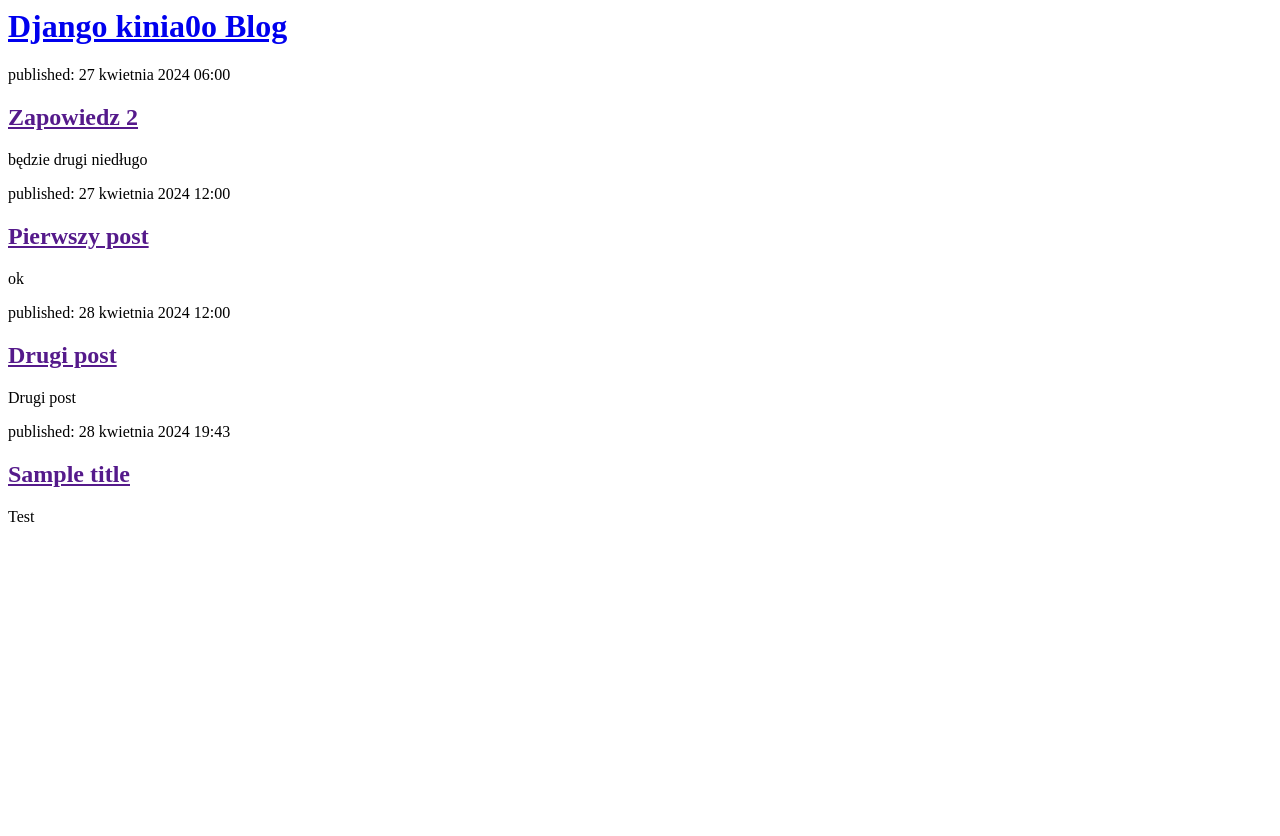
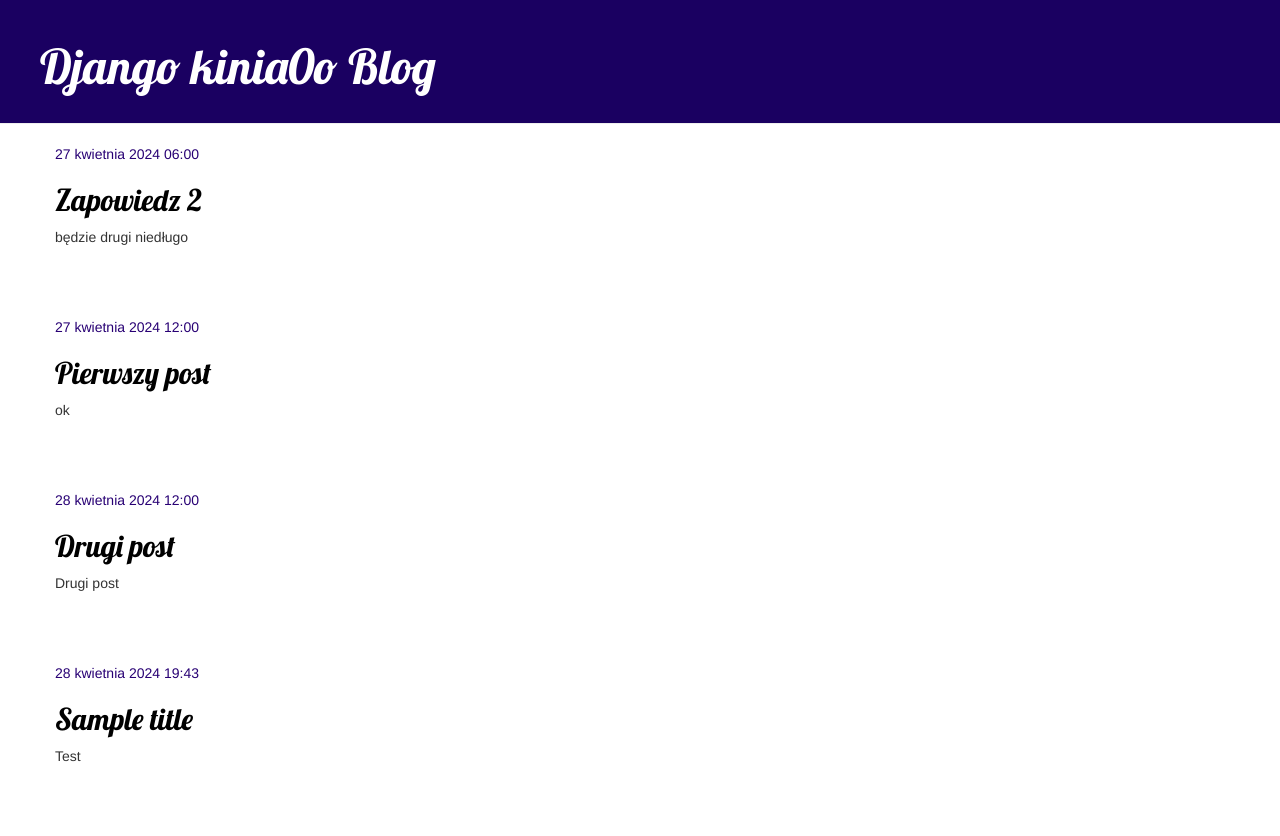
Before and after one commit to kinia0o/my-first-blog-22677, a Django app: page / in a window 1280 px wide. Before the commit the page ends 522 px from the top, so only its background shows below. Run offline with Django 5.2, Linux system fonts and the light colour scheme; data comes from the database, SQL or seed files in the repository; some libraries are stand-ins or nearby versions.

Commit message:
nowy wygląd strony

```diff
--- /dev/null
+++ b/blog22677/static/css/blog.css
@@ -0,0 +1,52 @@
+h1 a, h2 a {
+    color: #3300be;
+    font-family: 'Lobster';
+}
+
+
+.page-header {
+    background-color: #1a0061;
+    margin-top: 0;
+    padding: 20px 20px 20px 40px;
+}
+
+.page-header h1, .page-header h1 a, .page-header h1 a:visited, .page-header h1 a:active {
+    color: #ffffff;
+    font-size: 36pt;
+    text-decoration: none;
+}
+
+.content {
+    margin-left: 40px;
+}
+
+h1, h2, h3, h4 {
+    font-family: 'Lobster', cursive;
+}
+
+.date {
+    color: #280074;
+}
+
+.save {
+    float: right;
+}
+
+.post-form textarea, .post-form input {
+    width: 100%;
+}
+
+.top-menu, .top-menu:hover, .top-menu:visited {
+    color: #ffffff;
+    float: right;
+    font-size: 26pt;
+    margin-right: 20px;
+}
+
+.post {
+    margin-bottom: 70px;
+}
+
+.post h2 a, .post h1 a:visited {
+    color: #000000;
+}
--- /dev/null
+++ b/blog22677/templates/blog22677/base.html
@@ -0,0 +1,23 @@
+{% load static %}
+<html>
+    <head>
+        <title>Django kinia0o blog</title>
+        <link rel="stylesheet" href="//maxcdn.bootstrapcdn.com/bootstrap/3.2.0/css/bootstrap.min.css">
+        <link rel="stylesheet" href="//maxcdn.bootstrapcdn.com/bootstrap/3.2.0/css/bootstrap-theme.min.css">
+        <link href='//fonts.googleapis.com/css?family=Lobster&subset=latin,latin-ext' rel='stylesheet' type='text/css'>
+        <link rel="stylesheet" href="{% static 'css/blog.css' %}">
+    </head>
+    <body>
+        <div class="page-header">
+            <h1><a href="/">Django kinia0o Blog</a></h1>
+        </div>
+        <div class="content container">
+            <div class="row">
+                <div class="col-md-8">
+                {% block content %}
+                {% endblock %}
+                </div>
+            </div>
+        </div>
+    </body>
+</html>
--- a/blog22677/templates/blog22677/post_list.html
+++ b/blog22677/templates/blog22677/post_list.html
@@ -1,17 +1,13 @@
-<html>
-    <head>
-        <title>Django kinia0o blog</title>
-    </head>
-    <body>
-        <div>
-            <h1><a href="/">Django kinia0o Blog</a></h1>
-            {% for post in posts %}
-            <div>
-                <p>published: {{ post.published_date }}</p>
-                <h2><a href="">{{ post.title }}</a></h2>
-                <p>{{ post.text|linebreaksbr }}</p>
+{% extends 'blog22677/base.html' %}
+
+{% block content %}
+    {% for post in posts %}
+        <div class="post">
+            <div class="date">
+                {{ post.published_date }}
             </div>
-            {% endfor %}
+            <h2><a href="">{{ post.title }}</a></h2>
+            <p>{{ post.text|linebreaksbr }}</p>
         </div>
-    </body>
-</html>
+    {% endfor %}
+{% endblock %}
```
